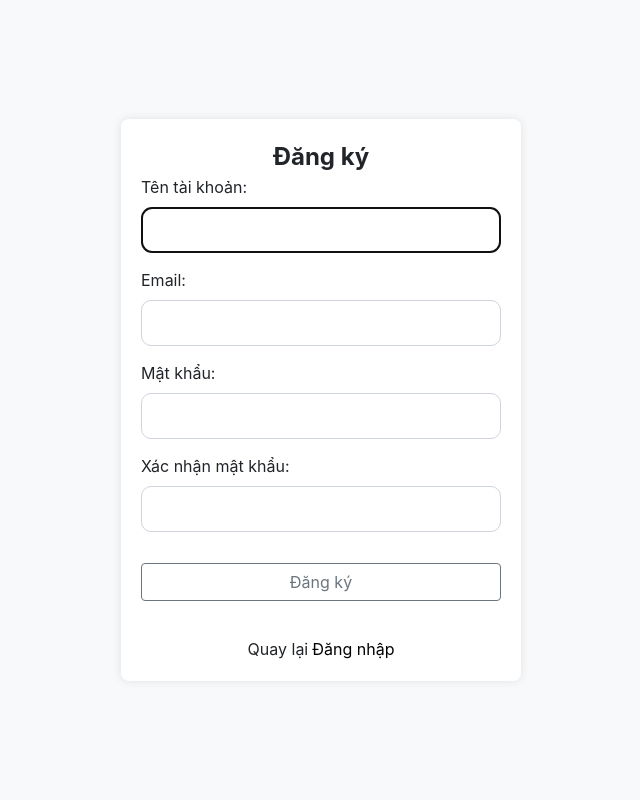
After one commit to truong090703/python-web, a Django app: page /register/ in a window 1280 px wide. The commit adds this page. Shown: the whole page, without its empty margins (319-959 px from the left). Run offline with Django 5.2, Linux system fonts and the light colour scheme.

Commit message:
update register

```diff
--- a/app/models.py
+++ b/app/models.py
@@ -1,7 +1,13 @@
 from django.db import models
 from django.contrib.auth.models import User
+from django.contrib.auth.forms import UserCreationForm
+
 # Create your models here.
 
+class CreateUserForm(UserCreationForm):
+    class Meta:
+        model = User
+        fields = ['username', 'email', 'first_name', 'last_name', 'password1', 'password2']
 class Customer(models.Model):
     user = models.OneToOneField(User, on_delete=models.SET_NULL, null=True,blank=False)
     name = models.CharField(max_length = 50, null=True)
--- a/app/templates/app/home.html
+++ b/app/templates/app/home.html
@@ -59,7 +59,11 @@
           <h5 class="card-title">{{product.name}}</h5>
           <p class="price">${{product.price | floatformat:2}}</p>
           <a href="#" class="btn btn-outline-dark">Xem thêm</a>
-          <a href="#" class="btn btn-outline-dark" style="float: right"
+          <a
+            data-product="{{product.id}}"
+            data-action="add"
+            class="btn btn-outline-dark update-cart"
+            style="float: right"
             >Thêm vào giỏ</a
           >
         </div>
--- /dev/null
+++ b/app/templates/app/register.html
@@ -0,0 +1,176 @@
+{% comment %} <!DOCTYPE html>
+<html>
+  <head>
+    <meta charset="utf-8" />
+    <meta http-equiv="X-UA-Compatible" content="IE=edge" />
+    <title></title>
+    <meta name="description" content="" />
+    <meta name="viewport" content="width=device-width, initial-scale=1" />
+    <link rel="stylesheet" href="" />
+  </head>
+  <body>
+    <h5>register</h5>
+    <form method="POST" action="">
+      {% csrf_token %} {{form.as_p}}
+      <input type="submit" name="Create user" />
+    </form>
+
+    <script src="" async defer></script>
+  </body>
+</html>
+{% endcomment %}
+
+<!DOCTYPE html>
+<html lang="en">
+  <head>
+    <meta charset="UTF-8" />
+    <meta name="viewport" content="width=device-width, initial-scale=1.0" />
+    <title>Register</title>
+    <link
+      rel="stylesheet"
+      href="https://cdn.jsdelivr.net/npm/bootstrap@4.6.2/dist/css/bootstrap.min.css"
+    />
+    <link
+      rel="stylesheet"
+      href="https://cdnjs.cloudflare.com/ajax/libs/font-awesome/5.15.4/css/all.min.css"
+    />
+    <style>
+      .register-background {
+        background-color: #f8f9fa;
+        height: 100vh;
+        display: flex;
+        justify-content: center;
+        align-items: center;
+      }
+      .register-container {
+        max-width: 400px;
+        background-color: white;
+        border-radius: 8px;
+        padding: 20px;
+        box-shadow: 0 0 10px rgba(0, 0, 0, 0.1);
+      }
+      .text-register {
+        font-size: 24px;
+        font-weight: bold;
+      }
+      .register-input {
+        margin-bottom: 15px;
+      }
+      .custom-input-password {
+        position: relative;
+      }
+      .custom-input-password input {
+        padding-right: 40px;
+      }
+      .custom-input-password i {
+        position: absolute;
+        right: 10px;
+        top: 50%;
+        transform: translateY(-50%);
+        cursor: pointer;
+      }
+      .forgot-password {
+        font-size: 14px;
+        color: #007bff;
+      }
+      .btn-register {
+        width: 100%;
+      }
+      .text-other-register {
+        font-size: 14px;
+      }
+      .social-register i {
+        font-size: 24px;
+        margin-right: 10px;
+      }
+      .no-accountp-1 {
+        display: flex;
+        align-items: center;
+        justify-content: center;
+        margin-top: 20px;
+      }
+
+      .Register a {
+        color: black;
+        text-decoration: none;
+      }
+      .Register a:hover {
+        text-decoration: underline;
+      }
+      .css-form {
+        width: 100%;
+      }
+      .css-form input {
+        width: 100%;
+        padding: 10px;
+        border: 1px solid #ced4da;
+        border-radius: 10px;
+      }
+    </style>
+  </head>
+  <body>
+    <div class="register-background">
+      <div class="register-container container">
+        <div class="register-content row">
+          <div class="col-12 text-center text-register">Đăng ký</div>
+          <form method="POST" action="" class="css-form">
+            {% csrf_token %}
+            <div class="col-12 form-group register-input">
+              <label for="{{ form.username.id_for_label }}"
+                >Tên tài khoản:</label
+              >
+              {{ form.username }}
+            </div>
+            <div class="col-12 form-group register-input">
+              <label for="{{ form.username.id_for_label }}">Email:</label>
+              {{ form.email }}
+            </div>
+
+            <div class="col-12 form-group register-input">
+              <label for="{{ form.password.id_for_label }}">Mật khẩu:</label>
+              {{ form.password1 }}
+            </div>
+            <div class="col-12 form-group register-input">
+              <label for="{{ form.confirm_password.id_for_label }}"
+                >Xác nhận mật khẩu:</label
+              >
+              {{ form.password2 }}
+            </div>
+            <div class="col-12 pt-3">
+              <button
+                class="btn btn-outline-secondary btn-register"
+                type="submit"
+                name="Create user"
+              >
+                Đăng ký
+              </button>
+            </div>
+          </form>
+          <div class="col-12 text-center mt-3 Register">
+            <span class="no-accountp-1">
+              Quay lại
+              <div class="Register pl-1">
+                <a href="">Đăng nhập</a>
+              </div>
+            </span>
+          </div>
+        </div>
+      </div>
+    </div>
+  </body>
+  <script
+    src="https://cdn.jsdelivr.net/npm/jquery@3.5.1/dist/jquery.slim.min.js"
+    integrity="sha384-DfXdz2htPH0lsSSs5nCTpuj/zy4C+OGpamoFVy38MVBnE+IbbVYUew+OrCXaRkfj"
+    crossorigin="anonymous"
+  ></script>
+  <script
+    src="https://cdn.jsdelivr.net/npm/popper.js@1.16.1/dist/umd/popper.min.js"
+    integrity="sha384-9/reFTGAW83EW2RDu2S0VKaIzap3H66lZH81PoYlFhbGU+6BZp6G7niu735Sk7lN"
+    crossorigin="anonymous"
+  ></script>
+  <script
+    src="https://cdn.jsdelivr.net/npm/bootstrap@4.6.2/dist/js/bootstrap.min.js"
+    integrity="sha384-+sLIOodYLS7CIrQpBjl+C7nPvqq+FbNUBDunl/OZv93DB7Ln/533i8e/mZXLi/P+"
+    crossorigin="anonymous"
+  ></script>
+</html>
--- a/app/urls.py
+++ b/app/urls.py
@@ -6,4 +6,7 @@ urlpatterns = [
     path('', views.home, name="home"),
     path('cart/', views.cart, name="cart"),
     path('checkout/', views.checkout, name="checkout"),
+    path('update_item/', views.updateItem, name="update_item"),
+    path('register/', views.register, name="register"),
+    path('login/', views.login, name="login"),
 ]
--- a/app/views.py
+++ b/app/views.py
@@ -1,30 +1,75 @@
 from django.shortcuts import render
-from django.http import HttpResponse
+from django.http import HttpResponse, JsonResponse
+import json
 from .models import *
+from django.contrib.auth.forms import UserCreationForm
 # Create your views here.
 
-
+def register(request):
+    form = CreateUserForm()
+    if request.method == "POST":
+        form = CreateUserForm(request.POST)
+        if form.is_valid():
+            form.save()
+    context = {'form':form}
+    return render(request, 'app/register.html', context)
+def login(request):
+    context = {}
+    return render(request, 'app/login.html', context)
 def home(request):
+    if request.user.is_authenticated:
+        customer = request.user.customer
+        order, created = Order.objects.get_or_create(customer = customer, complete = False)
+        items = order.orderitem_set.all()
+        cartItems = order.get_cart_items
+    else:
+        items = []
+        order = {'order.get_cart_items': 0, 'order.get_cart_total': 0}
+        cartItems = order['get_cart_items']
     products = Product.objects.all()
-    context={'products':products}
+    context={'products':products, 'cartItem': cartItems}
     return render(request, 'app/home.html', context)
 def cart(request):
     if request.user.is_authenticated:
         customer = request.user.customer
         order, created = Order.objects.get_or_create(customer = customer, complete = False)
         items = order.orderitem_set.all()
+        cartItems = order.get_cart_items
+
     else:
         items = []
         order = {'order.get_cart_items': 0, 'order.get_cart_total': 0}
-    context={'items': items, 'order': order}
+        cartItems = order.get_cart_items
+
+    context={'items': items, 'order': order, 'cartItem': cartItems}
     return render(request, 'app/cart.html', context)
 def checkout(request):
     if request.user.is_authenticated:
         customer = request.user.customer
         order, created = Order.objects.get_or_create(customer = customer, complete = False)
         items = order.orderitem_set.all()
+        cartItems = order.get_cart_items
+
     else:
         items = []
         order = {'order.get_cart_items': 0, 'order.get_cart_total': 0}
-    context={'items': items, 'order': order}
+        cartItems = order.get_cart_items
+
+    context={'items': items, 'order': order, 'cartItem': cartItems}
     return render(request, 'app/checkout.html', context)
+def updateItem(request):
+    data = json.loads(request.body)
+    productId = data['productId']
+    action = data['action']
+    customer = request.user.customer
+    product = Product.objects.get(id = productId)
+    order, created = Order.objects.get_or_create(customer = customer, complete = False)
+    orderItem, created = OrderItem.objects.get_or_create(order = order, product = product)
+    if action == 'add':
+        orderItem.quantity += 1
+    elif action == 'remove':
+        orderItem.quantity -= 1
+    orderItem.save()
+    if orderItem.quantity <= 0:
+        orderItem.delete()
+    return JsonResponse('added', safe=False)
```
Also changed, not shown: app/static/css/main.css (deleted, +0 -96 lines), app/static/js/cart.js (added, +35 -0 lines), app/templates/app/base.html (+134 -1 lines), app/templates/app/cart.html (+6 -2 lines), app/templates/app/login.html (added, +148 -0 lines), webbanhang/settings.py (+9 -9 lines), db.sqlite3.
